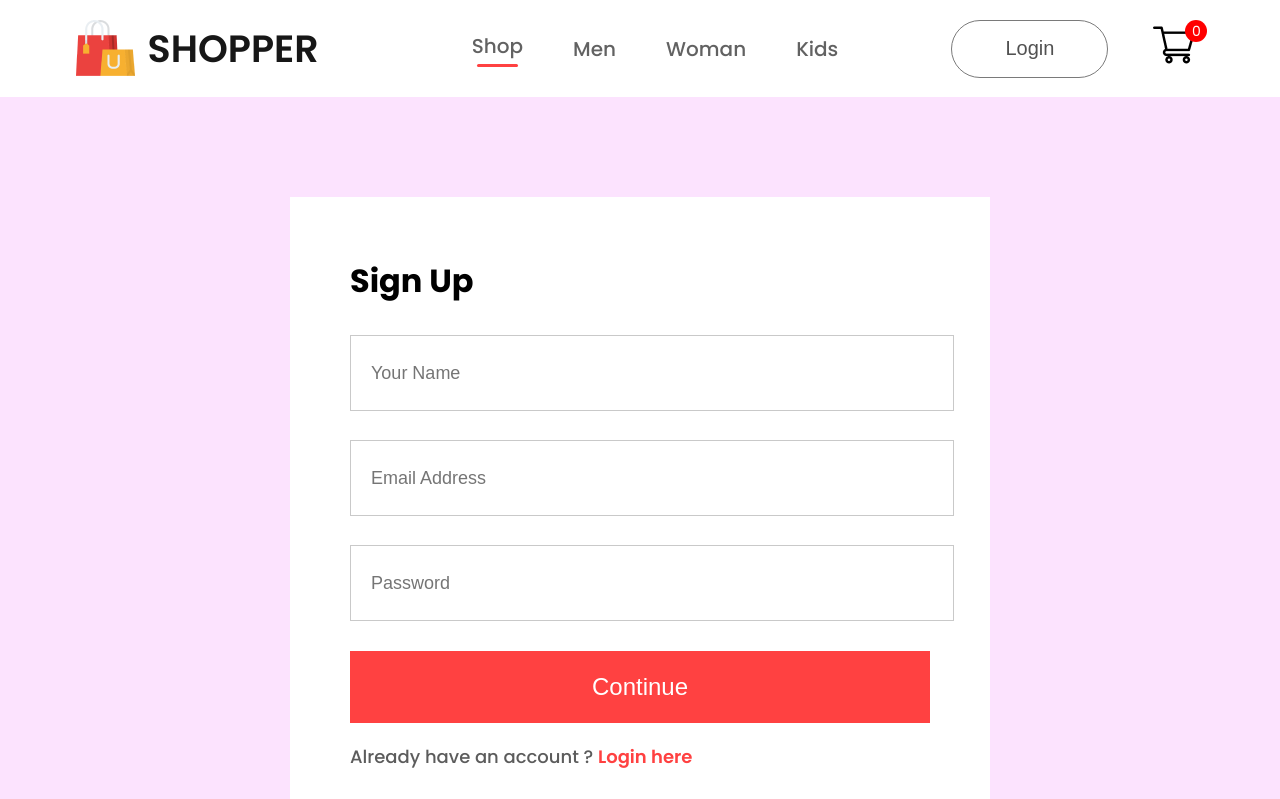
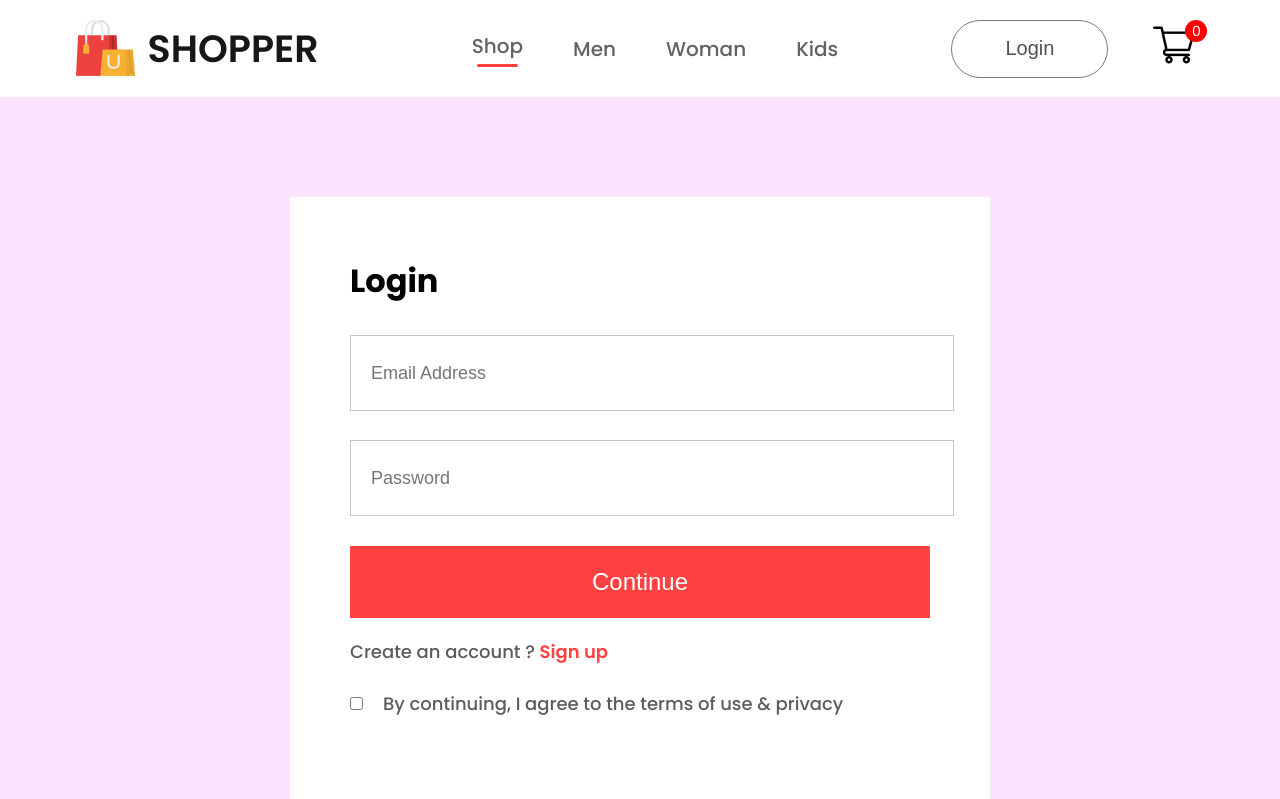
Before and after one commit to hazemmohsen2000/E-commerce, a React (Create React App) app: page /login in a window 1280 px wide. Shown: the top 799 px of the page. Built offline with nearby package versions, Linux system fonts and the light colour scheme.

Commit message:
completing login

```diff
--- a/src/pages/CSS/LoginSignup.css
+++ b/src/pages/CSS/LoginSignup.css
@@ -50,6 +50,7 @@
 .loginsignup-login span {
     color : #ff4141 ;
     font-weight: 600;
+    cursor: pointer;
 }
 .loginsignup-agree {
     display: flex;
--- a/src/pages/LoginSignup.jsx
+++ b/src/pages/LoginSignup.jsx
@@ -1,19 +1,25 @@
-import React from 'react'
+import React, { useState } from 'react'
 import './CSS/LoginSignup.css'
 const LoginSignup = () => {
+  const [state , setState] = useState('Login')
   return (
     <div className='loginsignup'>
         <div className="loginsignup-container">
-            <h1>Sign Up</h1>
+            <h1>{state}</h1>
             <div className="loginsignup-fields">
-              <input type="text" placeholder='Your Name' />
+              {state === 'Sign up' ?<input type="text" placeholder='Your Name' /> : <></>}
               <input type="email" placeholder='Email Address' />
               <input type="password" placeholder='Password' />
             </div>
             <button>Continue</button>
-            <p className="loginsignup-login">
-              Already have an account ? <span>Login here</span>
+            {
+              state === 'Sign up' ? <p className="loginsignup-login">
+              Already have an account ? <span onClick={()=>setState('Login')} >Login here</span>
+            </p> :  <p className="loginsignup-login">
+              Create an account ? <span onClick={()=>setState('Sign up')} >Sign up</span>
             </p>
+            }
+
             <div className="loginsignup-agree">
               <input type="checkbox" name='' id='' />
               <p>By continuing, I agree to the terms of use & privacy </p>
--- a/src/pages/ShopCategory.jsx
+++ b/src/pages/ShopCategory.jsx
@@ -5,7 +5,6 @@ import dropdown_icon from '../Components/Assets/dropdown_icon.png'
 import Item from '../Components/Item/Item'
 const ShopCategory = (props) => {
   const {all_product} = useContext(ShopContext);
-  console.log(all_product)
   return (
     <div className='shop-category'>
         <img className='shopcategory-banner' src={props.banner} alt="banner of the page" />
```
